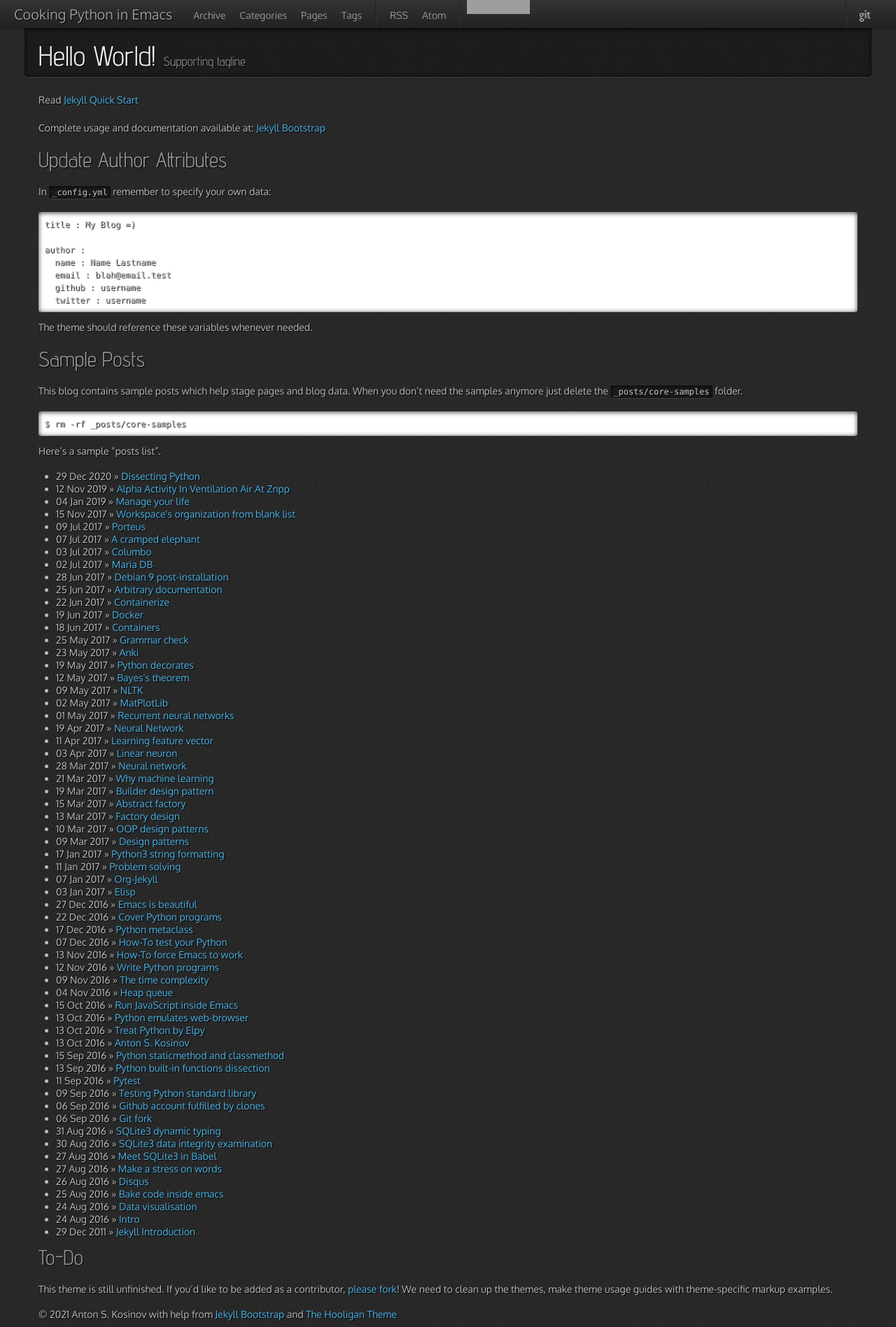
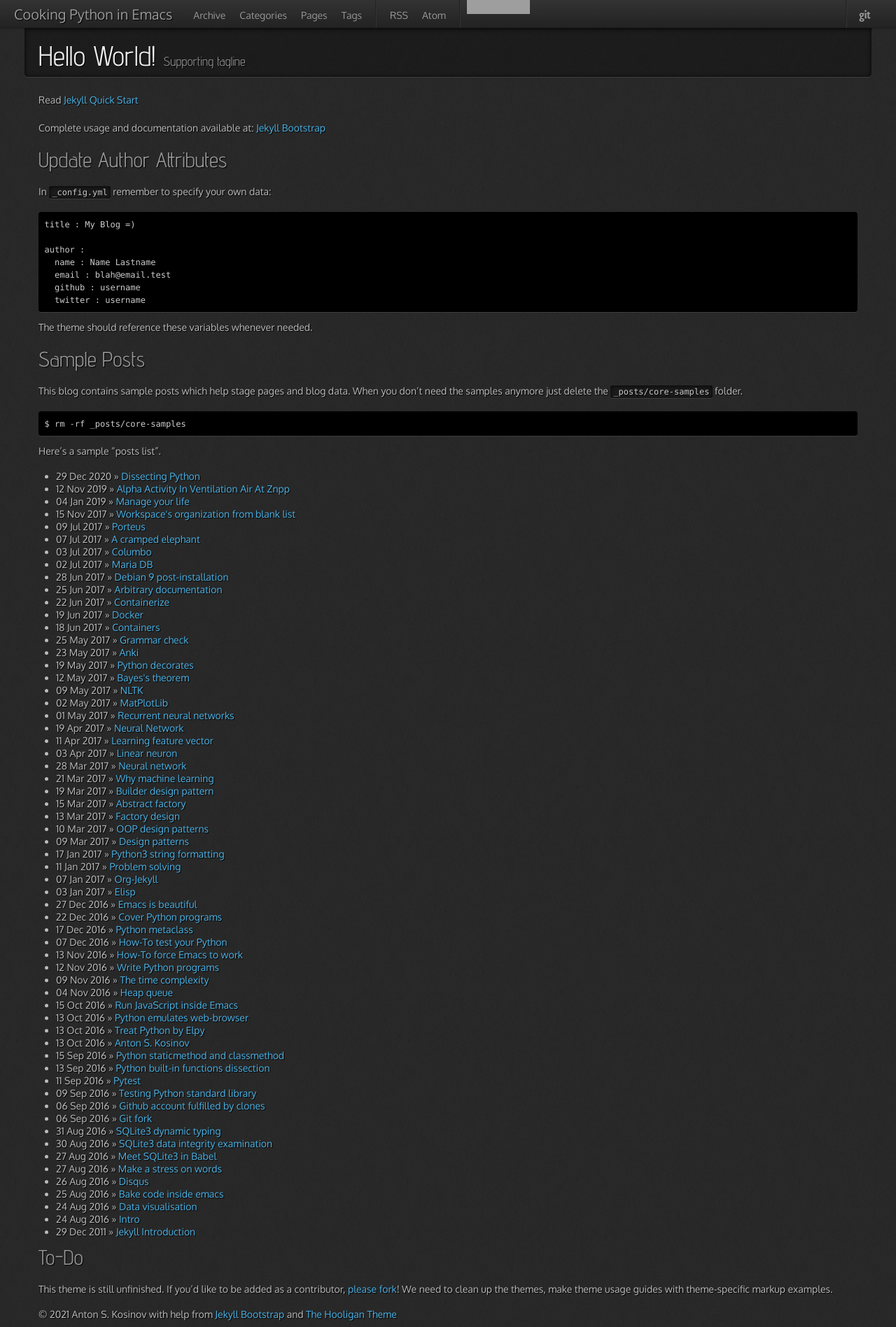
Before and after one commit to 0--key/0--key.github.io, a Jekyll site: the page built from old_index.md, in a window 1280 px wide. Shown: the whole page at 70% size. Built offline with Jekyll 4.4.1, drawn with Linux system fonts in a browser that asks for light colours; nearby versions of some CDN libraries; grey boxes are pictures that could not be loaded.

Commit message:
#000 as a background colour code snippets

```diff
--- a/assets/themes/css/org.css
+++ b/assets/themes/css/org.css
@@ -1,4 +1,4 @@
-pre                                      {background-color:#FFFFFF;}
+pre                                      {background-color:#000;}
 pre span.org-builtin                     {color:#006FE0;font-weight:bold;}
 pre span.org-string                      {color:#008000;}
 pre span.org-keyword                     {color:#0000FF;}
```
